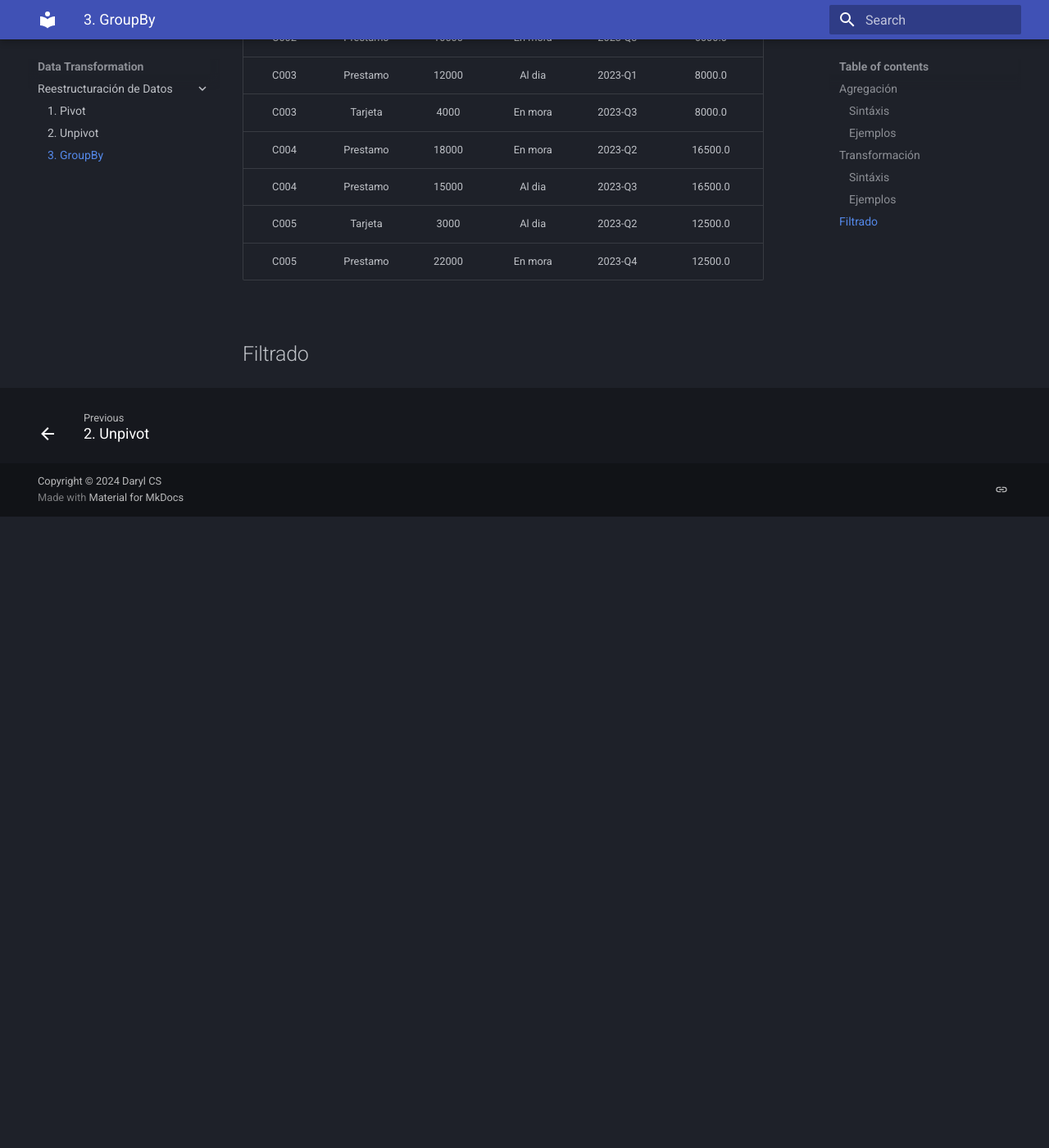
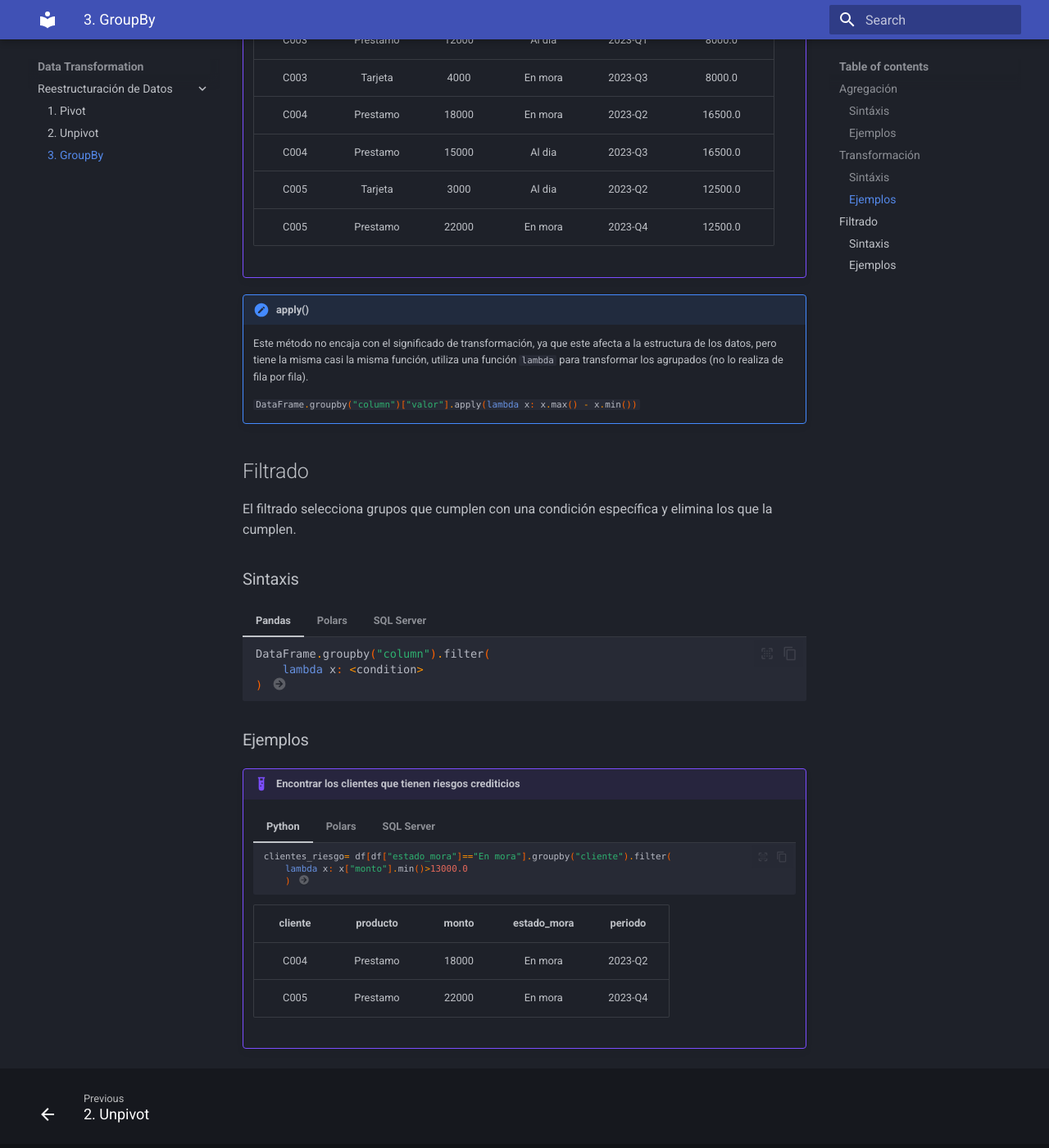
Before and after one commit to darylcs2325/mkdocs-courses, an MkDocs documentation site: the page built from docs/Data Transformation/Reestructuración de Datos/3. GroupBy.md, in a window 1280 px wide and 1400 px high, scrolled down 2668 px. Shown: the whole window at 82% size. Built offline with MkDocs 1.6.1 and Material for MkDocs 9.7.7, drawn with Linux system fonts in a browser that asks for light colours; some web fonts are replaced; before the commit the page ends 3298 px from its top, so only the background shows below that.

Commit message:
Teoría y ejercicios de Group By

````diff
--- a/docs/Data Transformation/Reestructuración de Datos/3. GroupBy.md
+++ b/docs/Data Transformation/Reestructuración de Datos/3. GroupBy.md
@@ -355,109 +355,220 @@ En transformación se aplica funciones sobre cada grupo, devolviendo un objeto d
 
 !!! example "Monto promedio por cada cliente"
 
+    === "Pandas"
+
+        ```py
+        df["Monto Promedio"] = df.groupby("cliente")["monto"].transform("mean")
+        df.sort_values("cliente") #(1)!
+
+        df["Monto Promedio"] = df.groupby("cliente")["monto"].transform(
+            lambda x: sum(x)/len(x)
+            )
+        df.sort_values("cliente") #(2)!
+        ```
+
+        1. Aquí se está creando una nueva columna llamada `Monto Promedio`, este contendrá una media de por grupo. Al final, se ordena los valores respecto a la columna `cliente`
+
+        2. Mediante la función `lambda` se aplica una función personalizada, muy útil cuando queremos hacer una transformación compleja, al igual que el anterior caso. se calcula la media por cada grupo. Cabe recalcar que en lambda se utiliza `len()` para hallar la cantidad, es igual a `"count"` como función de agregación.
+
+        | cliente| producto |  monto | estado_mora | periodo  | Monto Promedio|
+        |:------:|:--------:|:------:|:-----------:|:--------:|:-------------:|
+        | C001   | Prestamo | 15000  | Al dia      | 2023-Q1  | 8750.0        |
+        | C001   | Tarjeta  | 2500   | Al dia      | 2023-Q2  | 8750.0        |
+        | C002   | Tarjeta  | 2000   | En mora     | 2023-Q1  | 6000.0        |
+        | C002   | Prestamo | 10000  | En mora     | 2023-Q3  | 6000.0        |
+        | C003   | Prestamo | 12000  | Al dia      | 2023-Q1  | 8000.0        |
+        | C003   | Tarjeta  | 4000   | En mora     | 2023-Q3  | 8000.0        |
+        | C004   | Prestamo | 18000  | En mora     | 2023-Q2  | 16500.0       |
+        | C004   | Prestamo | 15000  | Al dia      | 2023-Q3  | 16500.0       |
+        | C005   | Tarjeta  | 3000   | Al dia      | 2023-Q2  | 12500.0       |
+        | C005   | Prestamo | 22000  | En mora     | 2023-Q4  | 12500.0       |
+
+    === "Polars"
+
+        ```py
+        dl.with_columns(
+            pl.col("monto").mean().over("cliente").alias("Monto Promedio")
+            ).sort("cliente") #(1)!
+        ```
+
+        1. Se calcula la media (`mean()`) sobre el grupos generados por `cliente` y se agrega una nueva columna `Monto Promedio`.
+
+        | cliente  | producto   |  monto | estado_mora   | periodo  | Monto Promedio|
+        |:--------:|:----------:|:------:|:-------------:|:--------:|:-------------:|
+        |  *str*   |   *str*    |  *i64* |    *str*      |   *str*  |     *f64*     |
+        | "C001"   | "Prestamo" | 15000  | "Al dia"      | 2023-Q1  | 8750.0        |
+        | "C001"   | "Tarjeta"  | 2500   | "Al dia"      | 2023-Q2  | 8750.0        |
+        | "C002"   | "Tarjeta"  | 2000   | "En mora"     | 2023-Q1  | 6000.0        |
+        | "C002"   | "Prestamo" | 10000  | "En mora"     | 2023-Q3  | 6000.0        |
+        | "C003"   | "Prestamo" | 12000  | "Al dia"      | 2023-Q1  | 8000.0        |
+        | "C003"   | "Tarjeta"  | 4000   | "En mora"     | 2023-Q3  | 8000.0        |
+        | "C004"   | "Prestamo" | 18000  | "En mora"     | 2023-Q2  | 16500.0       |
+        | "C004"   | "Prestamo" | 15000  | "Al dia"      | 2023-Q3  | 16500.0       |
+        | "C005"   | "Tarjeta"  | 3000   | "Al dia"      | 2023-Q2  | 12500.0       |
+        | "C005"   | "Prestamo" | 22000  | "En mora"     | 2023-Q4  | 12500.0       |
+
+
+    === "SQL Server"
+
+        ```sql
+        -- OVER
+        SELECT
+            cliente,
+            monto,
+            AVG(monto) OVER (PARTITION BY cliente
+                            ) AS 'Monto Medio'
+        FROM historial_crediticio
+
+        -- JOIN
+        SELECT
+            HC1.cliente,
+            HC1.monto,
+            HC2.cantidad AS 'Monto Promedio'
+        FROM historial_crediticio HC1
+        INNER JOIN (
+            SELECT
+                cliente,
+                SUM(monto)/COUNT(monto) AS cantidad
+            FROM historial_crediticio
+            GROUP BY cliente
+        ) HC2
+        ON HC1.cliente=HC2.cliente
+
+        -- Subquery SELECT
+        SELECT
+            HC1.cliente,
+            HC1.monto,
+            (SELECT
+                SUM(HC2.monto)/COUNT(HC2.monto)
+            FROM historial_crediticio HC2
+            WHERE HC2.cliente=HC1.cliente)
+        FROM historial_crediticio HC1
+        ORDER BY HC1.cliente;
+        ```
+
+        | cliente | monto     | Monto Medio |
+        |:-------:|:---------:|:-----------:|
+        | C001    | 15000.00  | 8750.00     |
+        | C001    | 2500.00   | 8750.00     |
+        | C002    | 2000.00   | 6000.00     |
+        | C002    | 10000.00  | 6000.00     |
+        | C003    | 4000.00   | 8000.00     |
+        | C003    | 12000.00  | 8000.00     |
+        | C004    | 18000.00  | 16500.00    |
+        | C004    | 15000.00  | 16500.00    |
+        | C005    | 22000.00  | 12500.00    |
+        | C005    | 3000.00   | 12500.00    |
+
+!!! note "apply()"
+    Este método no encaja con el significado de transformación, ya que este afecta a la estructura de los datos, pero tiene la misma casi la misma función, utiliza una función `lambda` para transformar los agrupados (no lo realiza de fila por fila).
+
+    `#!py DataFrame.groupby("column")["valor"].apply(lambda x: x.max() - x.min())`
+
+## Filtrado
+
+El filtrado selecciona grupos que cumplen con una condición específica y elimina los que la cumplen.
+
+### Sintaxis
+
 === "Pandas"
-
     ```py
-    df["Monto Promedio"] = df.groupby("cliente")["monto"].transform("mean")
-    df.sort_values("cliente") #(1)!
-
-    df["Monto Promedio"] = df.groupby("cliente")["monto"].transform(
-        lambda x: sum(x)/len(x)
-        )
-    df.sort_values("cliente") #(2)!
+    DataFrame.groupby("column").filter(
+        lambda x: <condition>
+    ) #(1)!
     ```
 
-    1. Aquí se está creando una nueva columna llamada `Monto Promedio`, este contendrá una media de por grupo. Al final, se ordena los valores respecto a la columna `cliente`
-
-    2. Mediante la función `lambda` se aplica una función personalizada, muy útil cuando queremos hacer una transformación compleja, al igual que el anterior caso. se calcula la media por cada grupo. Cabe recalcar que en lambda se utiliza `len()` para hallar la cantidad, es igual a `"count"` como función de agregación.
-
-    | cliente| producto |  monto | estado_mora | periodo  | Monto Promedio|
-    |:------:|:--------:|:------:|:-----------:|:--------:|:-------------:|
-    | C001   | Prestamo | 15000  | Al dia      | 2023-Q1  | 8750.0        |
-    | C001   | Tarjeta  | 2500   | Al dia      | 2023-Q2  | 8750.0        |
-    | C002   | Tarjeta  | 2000   | En mora     | 2023-Q1  | 6000.0        |
-    | C002   | Prestamo | 10000  | En mora     | 2023-Q3  | 6000.0        |
-    | C003   | Prestamo | 12000  | Al dia      | 2023-Q1  | 8000.0        |
-    | C003   | Tarjeta  | 4000   | En mora     | 2023-Q3  | 8000.0        |
-    | C004   | Prestamo | 18000  | En mora     | 2023-Q2  | 16500.0       |
-    | C004   | Prestamo | 15000  | Al dia      | 2023-Q3  | 16500.0       |
-    | C005   | Tarjeta  | 3000   | Al dia      | 2023-Q2  | 12500.0       |
-    | C005   | Prestamo | 22000  | En mora     | 2023-Q4  | 12500.0       |
+    1. El método `filter()` tiene como parámetro una función lambda, el cuál evalua en cada grupo (`groupby("column")`) la condición (`<condition>`), devolviendo solo los que llegan a cumplir.
 
 === "Polars"
-
     ```py
-    dl.with_columns(
-        pl.col("monto").mean().over("cliente").alias("Monto Promedio")
-        ).sort("cliente") #(1)!
+    DataFrame.group_by("column").agg(
+        pl.col("value").aggfunc().alias("nombre_column")
+    ).filter(pl.col("nombre_column") <condition>) #(1)!
     ```
 
-    1. Se calcula la media (`mean()`) sobre el grupos generados por `cliente` y se agrega una nueva columna `Monto Promedio`.
+    1. Se agrupa los datos a través de `column`, mediante una función de agregación y se le coloca un nombre a esa nueva columna (`nombre_column`), mediante el método `filter` que toma como parámetro a la nueva columna creada, se le aplica una condición.
 
-    | cliente  | producto   |  monto | estado_mora   | periodo  | Monto Promedio|
-    |:--------:|:----------:|:------:|:-------------:|:--------:|:-------------:|
-    |  *str*   |   *str*    |  *i64* |    *str*      |   *str*  |     *f64*     |
-    | "C001"   | "Prestamo" | 15000  | "Al dia"      | 2023-Q1  | 8750.0        |
-    | "C001"   | "Tarjeta"  | 2500   | "Al dia"      | 2023-Q2  | 8750.0        |
-    | "C002"   | "Tarjeta"  | 2000   | "En mora"     | 2023-Q1  | 6000.0        |
-    | "C002"   | "Prestamo" | 10000  | "En mora"     | 2023-Q3  | 6000.0        |
-    | "C003"   | "Prestamo" | 12000  | "Al dia"      | 2023-Q1  | 8000.0        |
-    | "C003"   | "Tarjeta"  | 4000   | "En mora"     | 2023-Q3  | 8000.0        |
-    | "C004"   | "Prestamo" | 18000  | "En mora"     | 2023-Q2  | 16500.0       |
-    | "C004"   | "Prestamo" | 15000  | "Al dia"      | 2023-Q3  | 16500.0       |
-    | "C005"   | "Tarjeta"  | 3000   | "Al dia"      | 2023-Q2  | 12500.0       |
-    | "C005"   | "Prestamo" | 22000  | "En mora"     | 2023-Q4  | 12500.0       |
+=== "SQL Server"
+    ```sql
+    WITH tabla_agrupada AS (
+        SELECT
+            column,
+            value,
+            ... OVER ...
+        FROM tabla
+    )
+    SELECT * FROM tabla_agrupada
+    WHERE <condition>; --(1)!
+    ```
+
+    1. Para poder hacer filtros a los datos agrupados, si es que se utiliza `OVER()` se tiene primero que crear una tabla intermedia, esto es porque `OVER()` solo puede ser llamado en `SELECT` y `ORDER BY`, esta puede ser un **CTE** o una subconsulta. Para mejor legibilidad se recomienda el uso de una **CTE**.
 
 
-=== "SQL Server"
+### Ejemplos
 
-    ```sql
-    -- OVER
-    SELECT
-        cliente,
-        monto,
-        AVG(monto) OVER (PARTITION BY cliente
-                        ) AS 'Monto Medio'
-    FROM historial_crediticio
+!!! example "Encontrar los clientes que tienen riesgos crediticios"
+    === "Python"
 
-    -- JOIN
-    SELECT
-        HC1.cliente,
-        HC1.monto,
-        HC2.cantidad AS 'Monto Promedio'
-    FROM historial_crediticio HC1
-    INNER JOIN (
-        SELECT
-            cliente,
-            SUM(monto)/COUNT(monto) AS cantidad
-        FROM historial_crediticio
-        GROUP BY cliente
-    ) HC2
-    ON HC1.cliente=HC2.cliente
+        ```py
+        clientes_riesgo= df[df["estado_mora"]=="En mora"].groupby("cliente").filter(
+            lambda x: x["monto"].min()>13000.0
+            ) #(1)!
+        ```
 
-    -- Subquery SELECT
-    SELECT
-        HC1.cliente,
-        HC1.monto,
-        (SELECT
-            SUM(HC2.monto)/COUNT(HC2.monto)
-        FROM historial_crediticio HC2
-        WHERE HC2.cliente=HC1.cliente)
-    FROM historial_crediticio HC1
-    ORDER BY HC1.cliente;
-    ```
+        1. Primero se filtra a los clientes que están en `En mora` respecto a sus deudas, las filas que no cumplen son eliminadas, luego se aplica un filtrado a los grupos, donde si sus deudas suman más de $/. 13000.00, son clasificados como clientes en riesgo.
 
-    | cliente | monto     | Monto Medio |
-    |:-------:|:---------:|:-----------:|
-    | C001    | 15000.00  | 8750.00     |
-    | C001    | 2500.00   | 8750.00     |
-    | C002    | 2000.00   | 6000.00     |
-    | C002    | 10000.00  | 6000.00     |
-    | C003    | 4000.00   | 8000.00     |
-    | C003    | 12000.00  | 8000.00     |
-    | C004    | 18000.00  | 16500.00    |
-    | C004    | 15000.00  | 16500.00    |
-    | C005    | 22000.00  | 12500.00    |
-    | C005    | 3000.00   | 12500.00    |
+        |cliente | producto | monto | estado_mora |  periodo |
+        |:------:|:--------:|:-----:|:-----------:|:--------:|
+        |C004    | Prestamo | 18000 | En mora     |  2023-Q2 |
+        |C005    | Prestamo | 22000 | En mora     |  2023-Q4 |
 
-## Filtrado
+    === "Polars"
+
+        ```py
+        dl_morosos = dl.filter(pl.col("estado_mora")=="En mora") #(1)!
+
+        clientes_filtrados= dl_morosos.group_by("cliente").agg(
+            pl.col("monto").sum().alias("total_monto")
+            ).filter(pl.col("total_monto")>13000.00) #(2)!
+
+        dl_morosos.join(clientes_filtrados, on="cliente", how="inner") #(3)!
+        ```
+
+        1. Primero obtenemos el DataFrame que contiene a todos los clientes en estado "En mora".
+        2. Del DataFrame obtenido, realizamos un `group_by` respecto a los clientes, se calcula la suma de todos los montos que tiene en "En mora" y a esa columna (`total_monto`) aplicamos un filtro donde se obtiene los que tienen una deuda mayor a $/. 13000.00
+        3. La tabla que se obtiene, le realizamos un `Inner Join` con nuestro DataFrame inicial, que contiene a todos los clientes morosos (`dl_morosos`), tomando como columna clave a `cliente`.
+
+        |cliente | producto | monto | estado_mora |  periodo | total_monto |
+        |:------:|:--------:|:-----:|:-----------:|:--------:|:-----------:|
+        |   str  |    str   |  i64  |     str     |    str   |      i64    |
+        |C004    | Prestamo | 18000 | En mora     |  2023-Q2 |     18000   |
+        |C005    | Prestamo | 22000 | En mora     |  2023-Q4 |     22000   |
+
+    === "SQL Server"
+
+        ```sql
+        WITH datos_agrupados AS (
+            SELECT
+                cliente,
+                producto,
+                monto,
+                estado_mora,
+                periodo,
+                SUM(monto) OVER (
+                                    PARTITION BY cliente
+                                ) AS MontoMedio
+            FROM historial_crediticio
+            WHERE estado_mora='En mora'
+        ) --(1)!
+        SELECT * FROM datos_agrupados
+        WHERE Monto_Total > 13000.00; --(2)!
+        ```
+
+        1. Mediante un **CTE** se obtiene una tabla que contiene la suma de los montos, agrupados por clientes, solo de los clientes que tiene como `#!sql estado_mora='En mora'`.
+        2. Finalmente, se realiza un filtro para solo obtener las filas donde su `#!sql Monto_Total > 13000.00`
+
+        | cliente | producto  | monto    | estado_mora | periodo | Monto_Total |
+        |:-------:|:---------:|:--------:|:-----------:|:-------:|:-----------:|
+        | C004    | Prestamo  | 18000.00 | En mora     | 2023-Q2 |  18000.00   |
+        | C005    | Prestamo  | 22000.00 | En mora     | 2023-Q4 |  22000.00   |
````
